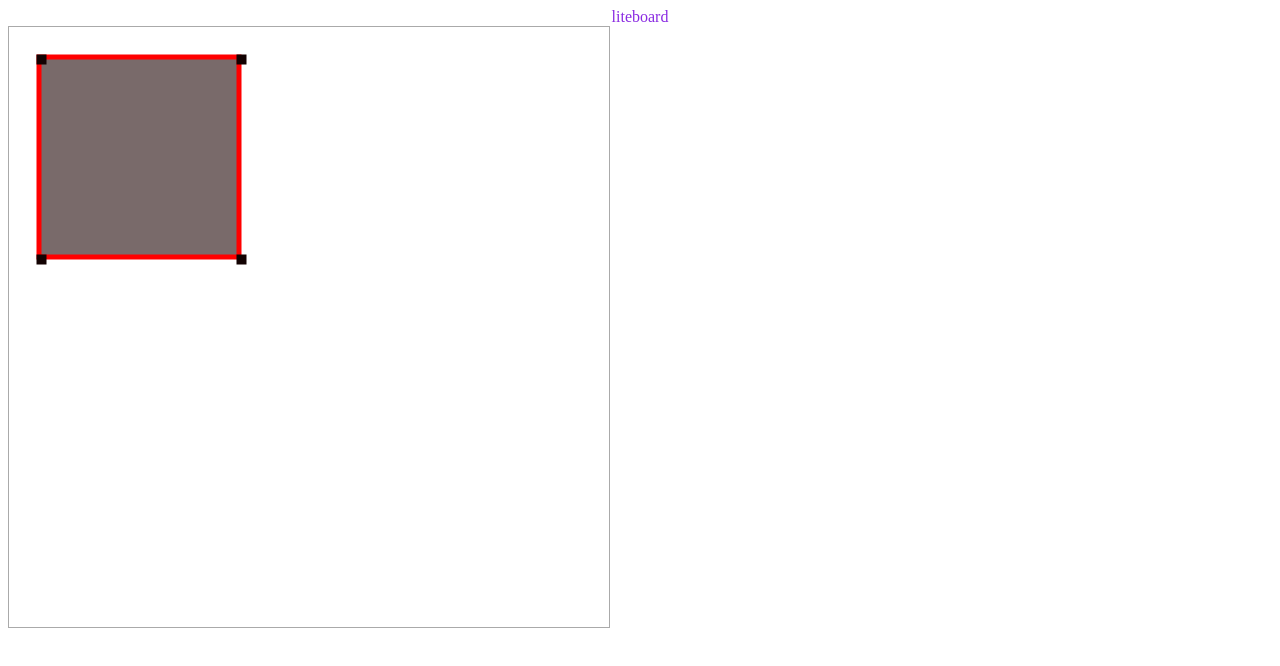
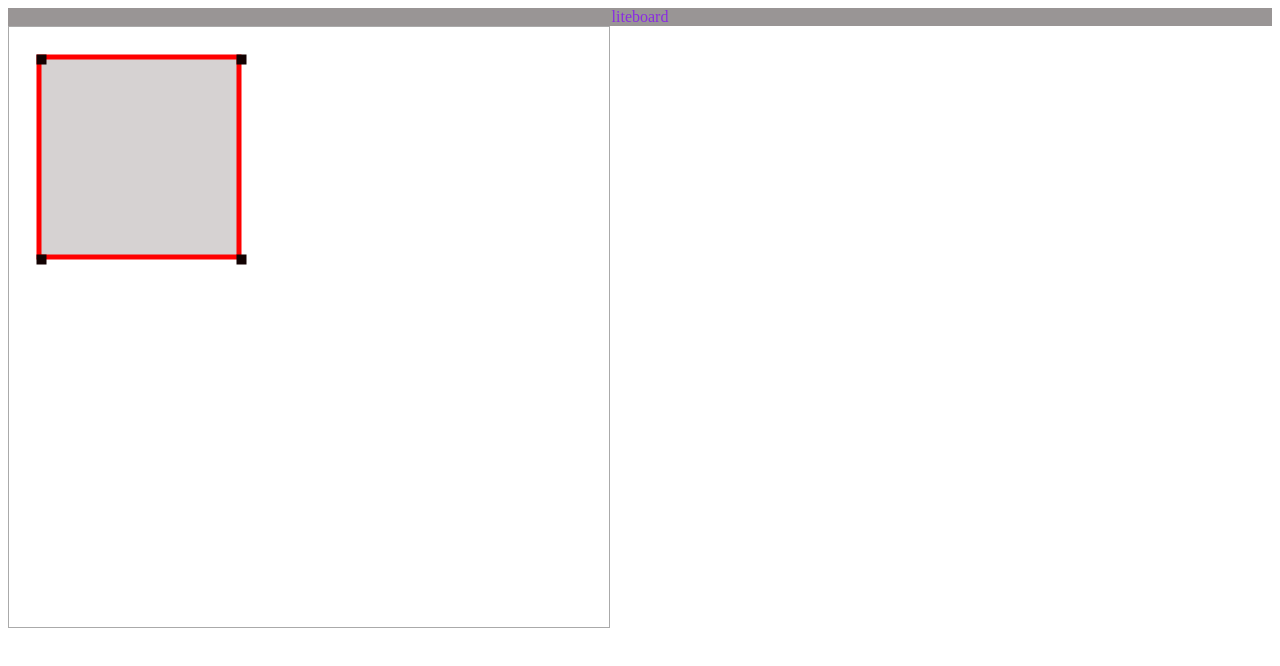
Before and after one commit to AleXOtOX/rectangleFrontend, an Angular app: page / in a window 1280 px wide. Shown: the top 666 px of the page. Built offline with nearby package versions, Linux system fonts and the light colour scheme.

Commit message:
Modify: css

```diff
--- a/src/app/flexrect/flexrect.component.css
+++ b/src/app/flexrect/flexrect.component.css
@@ -2,13 +2,14 @@
     fill:rgb(121, 106, 106);
     stroke: red;
     stroke-width: 5px;
+    fill-opacity: 0.3;
 }
 
 .cursor {
     fill:rgb(65, 61, 61);
     stroke: rgb(18, 1, 1);
     stroke-width: 5px;
-    cursor: crosshair;
+    cursor: all-scroll;
 }
 
 svg {
--- a/src/app/toolbar/toolbar.component.css
+++ b/src/app/toolbar/toolbar.component.css
@@ -1,5 +1,6 @@
 .toolbar{
     color:blueviolet;
+    background-color: #999595;
 }
 
 .spacer{
```
